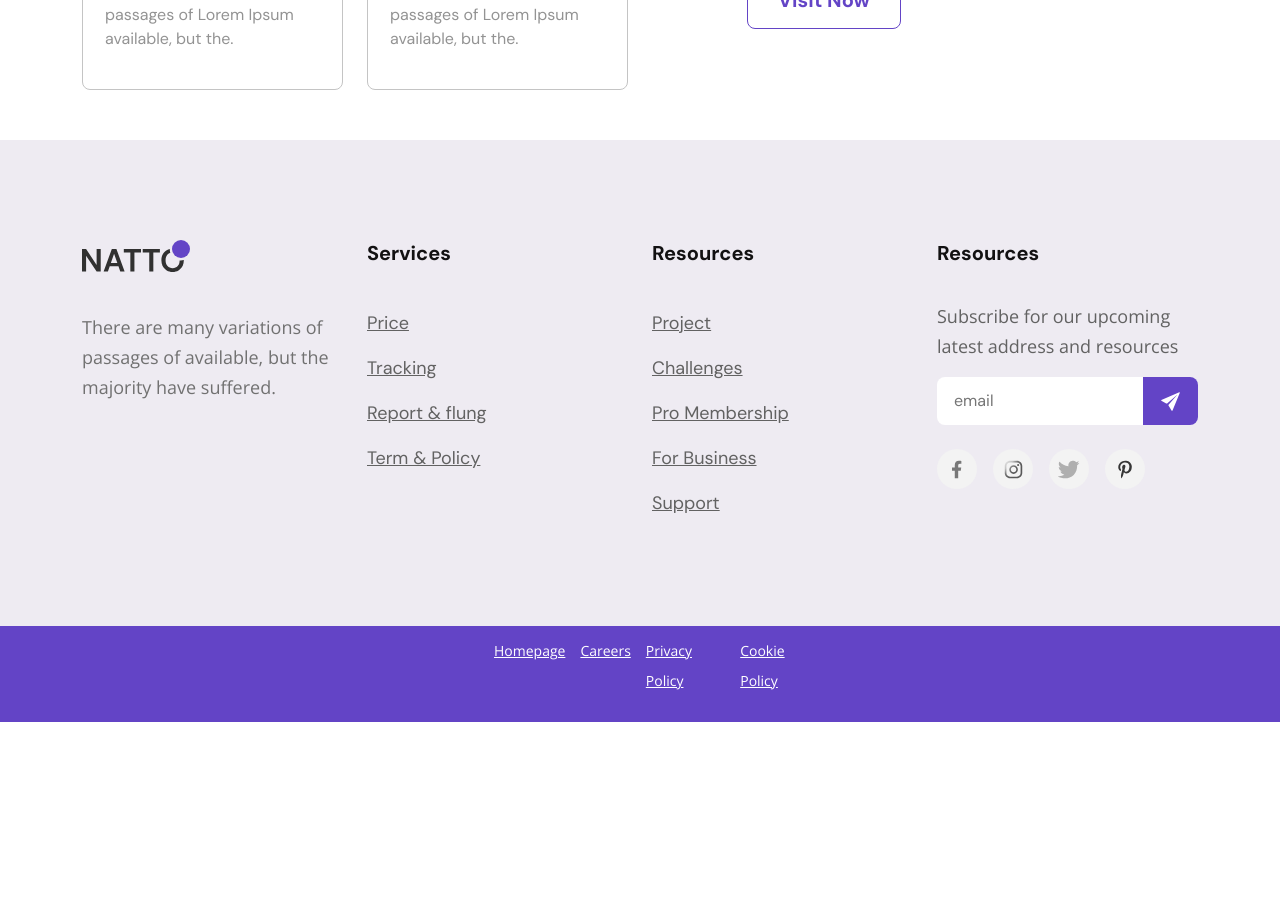
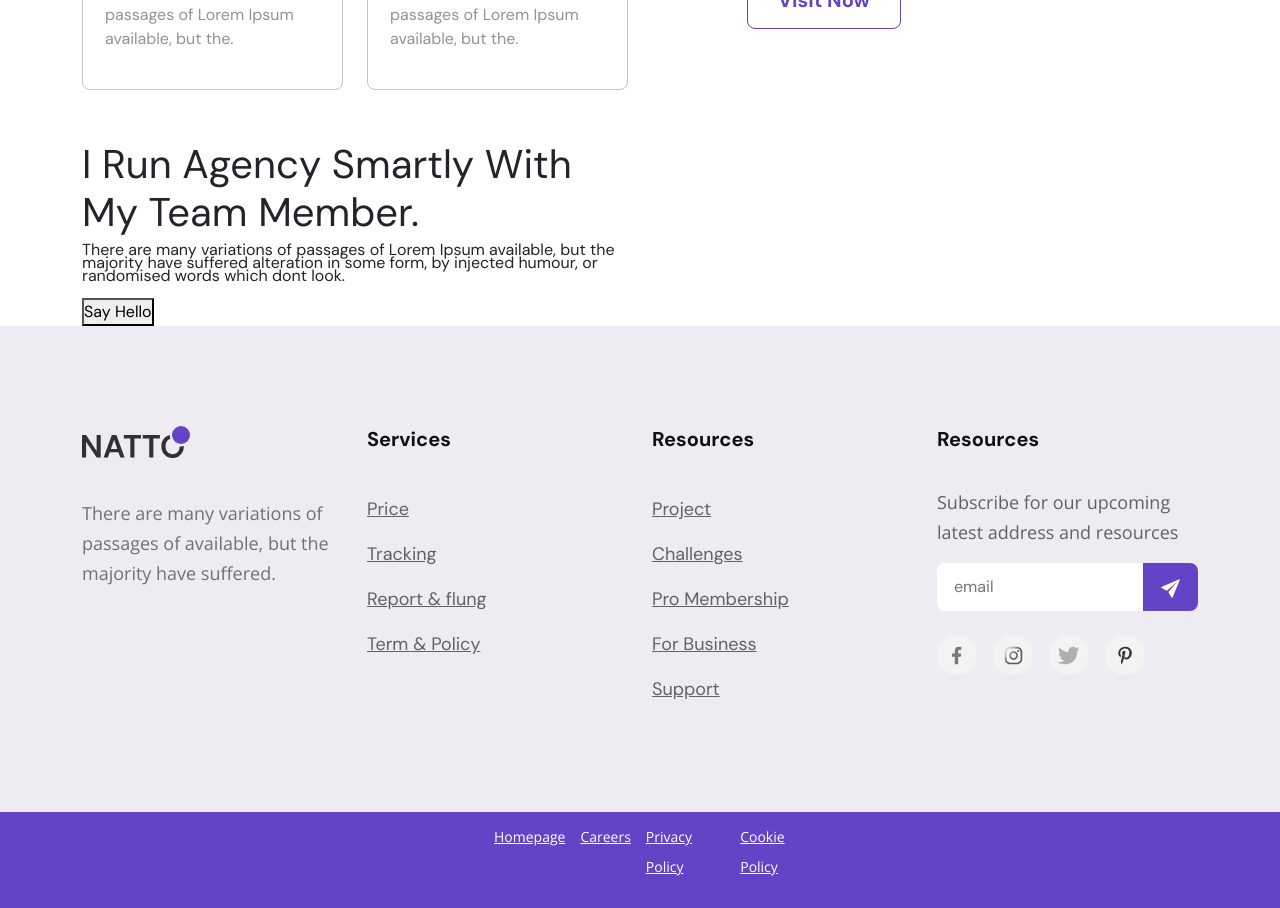
Before and after one commit to akash-khan-dev/my-portfolio, a Next.js app: page / in a window 1280 px wide. Shown: the part 1260-2168 px from the top of the page. Before the commit the page ends 1982 px from the top, so only its background shows below. Built offline with nearby package versions, Linux system fonts and the light colour scheme.

Commit message:
service left part design

```diff
--- a/src/app/page.js
+++ b/src/app/page.js
@@ -1,6 +1,7 @@
 import About from "@/component/About";
 import Hero from "@/component/Hero";
 import Layout from "@/component/Layout/Layout";
+import Service from "@/component/Services";
 
 export default function Home() {
   return (
@@ -8,6 +9,7 @@ export default function Home() {
       <Layout>
         <Hero />
         <About />
+        <Service />
       </Layout>
     </>
   );
--- /dev/null
+++ b/src/component/Services/ServiceLeft.js
@@ -0,0 +1,36 @@
+"use client";
+import { DM_Sans } from "next/font/google";
+import React from "react";
+import { motion } from "framer-motion";
+
+const DmSans = DM_Sans({
+  subsets: ["latin"],
+  weight: ["400"],
+});
+
+const ServiceDetails = () => {
+  return (
+    <>
+      <div className="service-details-wrapper">
+        <h1 className={DmSans.className}>
+          I <span>Run</span> Agency <span>Smartly</span> With My{" "}
+          <span>Team</span> Member.
+        </h1>
+        <p className={DmSans.className}>
+          There are many variations of passages of Lorem Ipsum available, but
+          the majority have suffered alteration in some form, by injected
+          humour, or randomised words which dont look.
+        </p>
+        <motion.button
+          whileHover={{ scale: 1.05 }}
+          transition={{ type: "spring", stiffness: 200 }}
+          className={DmSans.className}
+        >
+          Say Hello
+        </motion.button>
+      </div>
+    </>
+  );
+};
+
+export default ServiceDetails;
--- /dev/null
+++ b/src/component/Services/index.js
@@ -0,0 +1,21 @@
+import React from "react";
+import ServiceLeft from "./ServiceLeft";
+
+const Service = () => {
+  return (
+    <>
+      <div className="Service">
+        <div className="container">
+          <div className="row">
+            <div className="col-lg-6">
+              <ServiceLeft />
+            </div>
+            <div className="col-lg-6"></div>
+          </div>
+        </div>
+      </div>
+    </>
+  );
+};
+
+export default Service;
--- /dev/null
+++ b/src/component/Services/service.scss
@@ -0,0 +1,34 @@
+.Service {
+  padding-top: 50px;
+  padding-bottom: 20px;
+  .service-details-wrapper {
+    h1 {
+      font-weight: 700;
+      font-size: 40px;
+      color: $black-color;
+      line-height: 50px;
+      padding-right: 70px;
+      span {
+        color: $primary-color;
+      }
+    }
+    p {
+      font-size: 18px;
+      color: $text-color;
+      line-height: 30px;
+      padding-right: 90px;
+      padding-top: 10px;
+    }
+    button {
+      margin-top: 15px;
+      background-color: $primary-color;
+      border: none;
+      outline: none;
+      padding: 15px 32px;
+      color: $white-color;
+      border-radius: 8px;
+      font-weight: 700;
+      font-size: 18px;
+    }
+  }
+}
```
